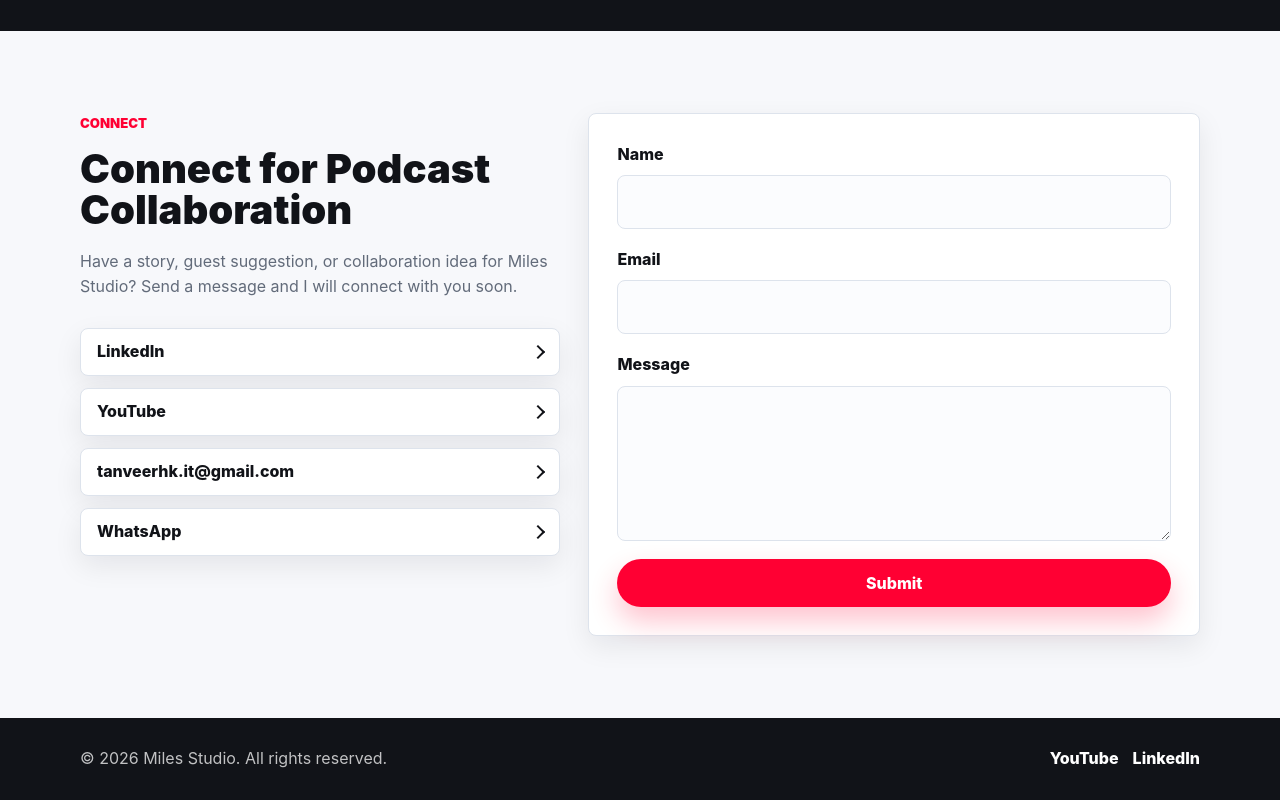
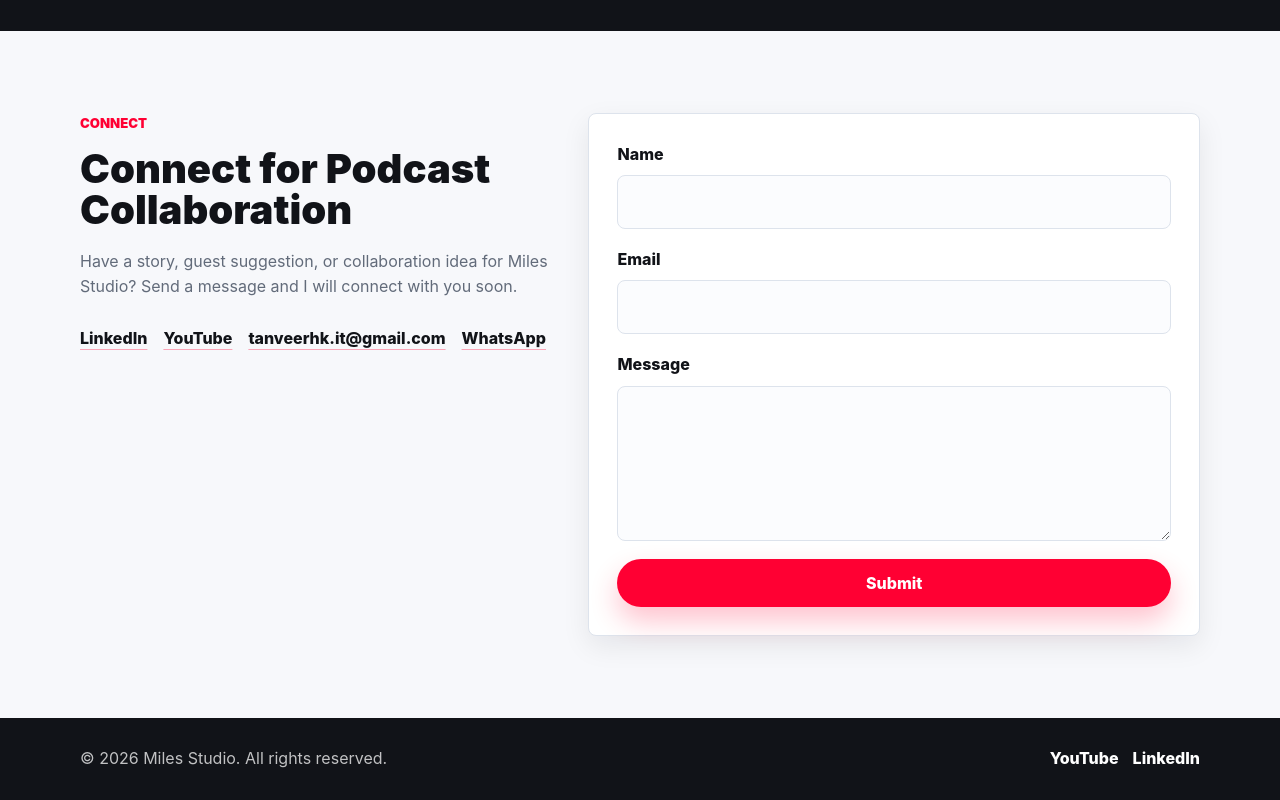
Before and after one commit to tanveerhkit/Miles-Studio-Website, a website: page index.html in a window 1280 px wide. Shown: the part 3469-4269 px from the top of the page. Drawn offline with Linux system fonts and the light colour scheme; no server answers.

Commit message:
contact card remove

```diff
--- a/index.html
+++ b/index.html
@@ -165,22 +165,16 @@
               Studio? Send a message and I will connect with you soon.
             </p>
 
-            <div class="direct-links" id="direct-links" aria-label="Direct contact links">
-              <a data-linkedin-link href="https://www.linkedin.com/in/tanveerhkit" target="_blank" rel="noopener noreferrer">
-                LinkedIn
-              </a>
-              <a data-youtube-link href="https://www.youtube.com/@milesstudio" target="_blank" rel="noopener noreferrer">
-                YouTube
-              </a>
+            <div class="contact-text-links" aria-label="Direct contact links">
+              <a data-linkedin-link href="https://www.linkedin.com/in/tanveerhkit" target="_blank" rel="noopener noreferrer">LinkedIn</a>
+              <a data-youtube-link href="https://www.youtube.com/@milesstudio" target="_blank" rel="noopener noreferrer">YouTube</a>
               <a data-email-link href="mailto:tanveerhk.it@gmail.com">tanveerhk.it@gmail.com</a>
               <a
                 data-whatsapp-link
                 href="https://wa.me/919653030160?text=Hi%2C%20I%20want%20to%20connect%20with%20you%20for%20the%20podcast."
                 target="_blank"
                 rel="noopener noreferrer"
-              >
-                WhatsApp
-              </a>
+              >WhatsApp</a>
             </div>
           </div>
 
--- a/styles.css
+++ b/styles.css
@@ -747,6 +747,26 @@ textarea {
   transform: translateY(-2px);
 }
 
+.contact-text-links {
+  display: flex;
+  flex-wrap: wrap;
+  gap: 10px 16px;
+  margin-top: 26px;
+}
+
+.contact-text-links a {
+  color: var(--charcoal);
+  font-weight: 850;
+  text-decoration: underline;
+  text-underline-offset: 5px;
+  text-decoration-color: rgba(255, 0, 51, 0.34);
+  overflow-wrap: anywhere;
+}
+
+.contact-text-links a:hover {
+  color: var(--youtube);
+}
+
 .contact-form {
   display: grid;
   gap: 18px;
```
